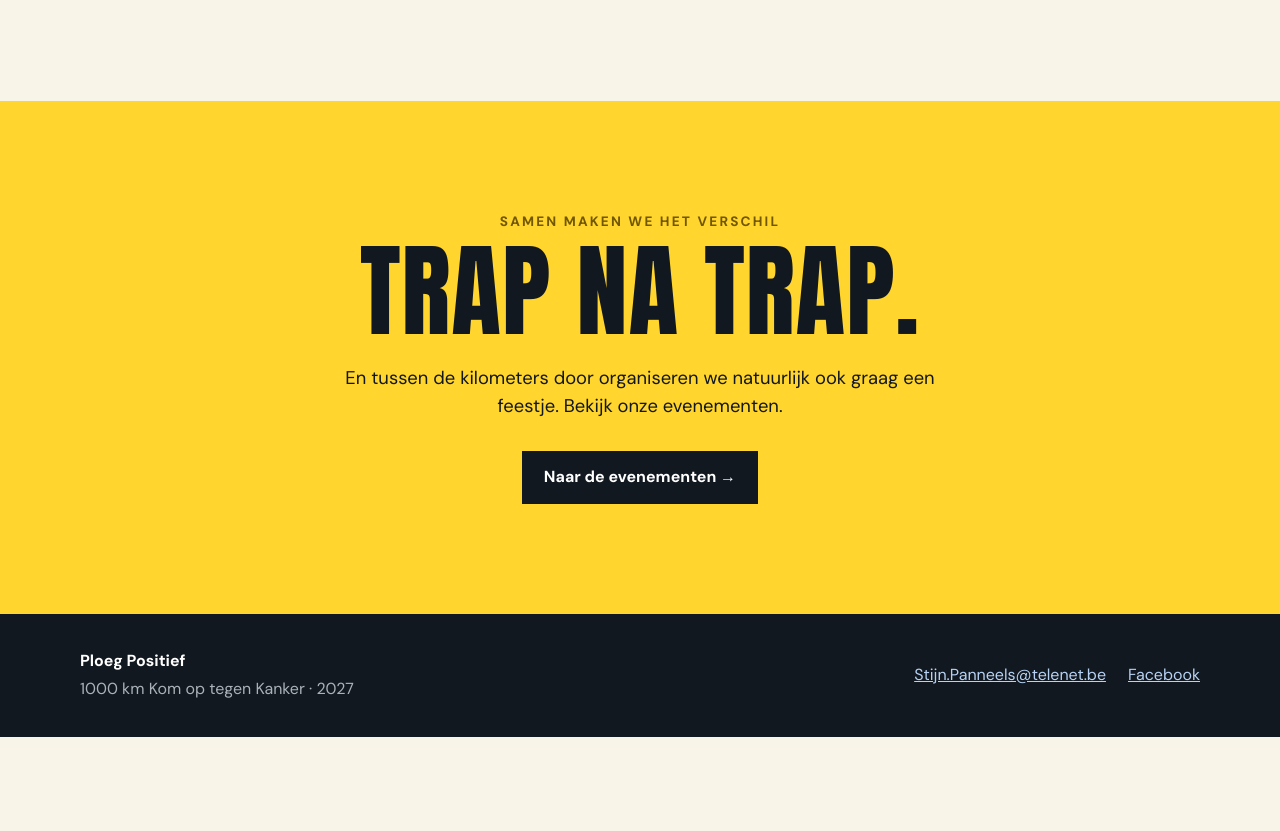
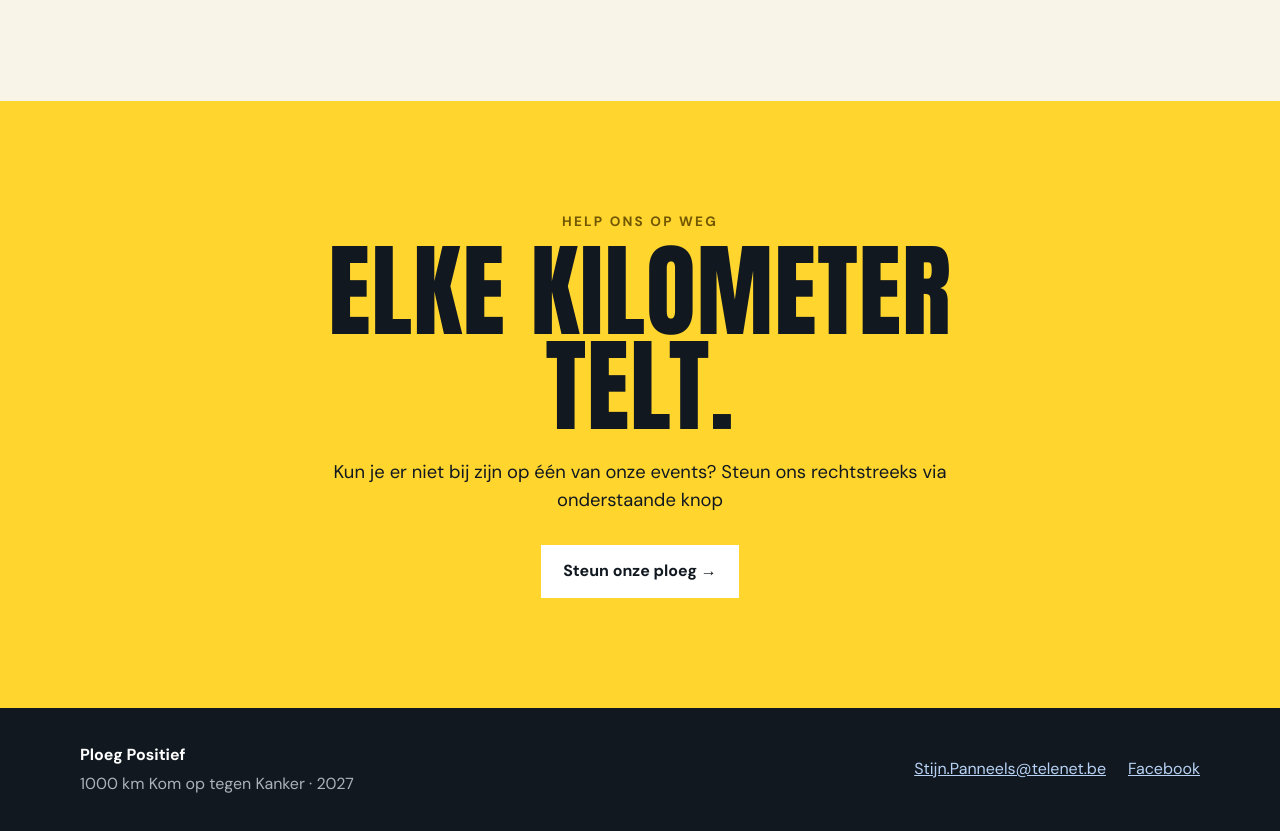
Before and after one commit to wiskiv1/PloegPositief, an Eleventy site: page src/wie-zijn-we.html in a window 1280 px wide. Shown: the part 3171-4002 px from the top of the page. Before the commit the page ends 3908 px from the top, so only its background shows below. Built offline with nearby package versions, Linux system fonts and the light colour scheme; Eleventy itself is replaced by a stand-in of ours; files that its build step writes are made by us from their sources.

Commit message:
call to action op alle pagina's

```diff
--- a/src/_includes/footer.html
+++ b/src/_includes/footer.html
@@ -1,3 +1,21 @@
+<section class="support section">
+  <div class="container support-inner">
+    <p class="eyebrow">Help ons op weg</p>
+    <h2>ELKE KILOMETER<br />TELT.</h2>
+    <p>
+      Kun je er niet bij zijn op één van onze events? Steun ons rechtstreeks via
+      onderstaande knop
+    </p>
+    <a
+      class="button button-light"
+      href="https://steun.komoptegenkanker.be/team/170288168?name=Ploeg%20Positief&context=1000km"
+      id="donate-link"
+      target="_blank"
+      >Steun onze ploeg →</a
+    >
+  </div>
+</section>
+
 <footer>
   <div class="container footer-inner">
     <div>
--- a/src/wie-zijn-we.html
+++ b/src/wie-zijn-we.html
@@ -245,20 +245,6 @@
           </div>
         </div>
       </section>
-
-      <section class="support section">
-        <div class="container support-inner">
-          <p class="eyebrow">Samen maken we het verschil</p>
-          <h2>TRAP NA TRAP.</h2>
-          <p>
-            En tussen de kilometers door organiseren we natuurlijk ook graag een
-            feestje. Bekijk onze evenementen.
-          </p>
-          <a class="button button-dark" href="/evenementen"
-            >Naar de evenementen →</a
-          >
-        </div>
-      </section>
     </main>
 
     {% include "footer.html" %}
```
Also changed, not shown: src/index.html (+4 -22 lines).
